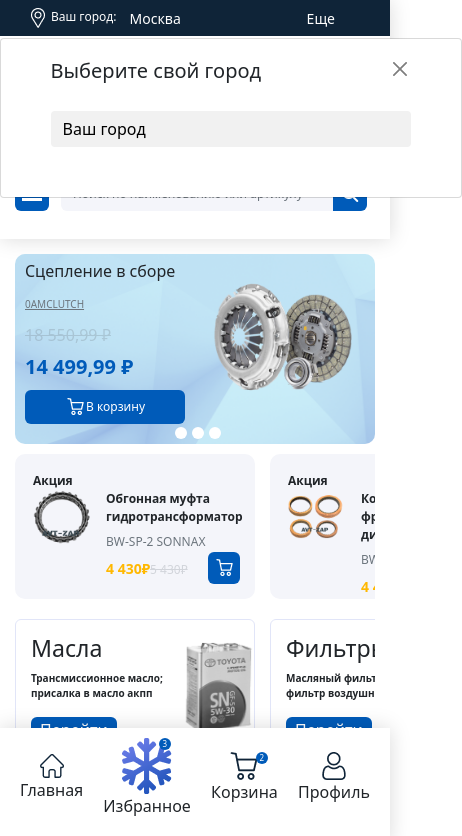
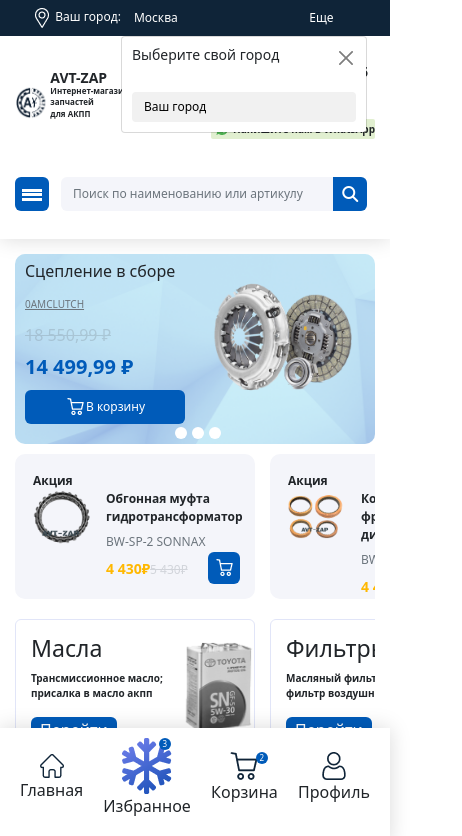
Before and after one commit to LidiyaKocherzhuk/HomeworkOkten, a plain HTML site: page finalProject/finalProject.html in a window 390 px wide. Both pictures are taken after a click on the button "Москва". Shown: the top 836 px of the page, 462 px wide, since content can reach past the window. Drawn offline with nearby package versions, Linux system fonts and the light colour scheme; files whose address does not match are found by name.

Commit message:
final project06.11 modal menu

```diff
--- a/finalProject/finalProject.css
+++ b/finalProject/finalProject.css
@@ -95,7 +95,7 @@
     border-top: none!important;
 }
 .header__nav_left button{
-    font-size: 14px!important;
+    font-size: 14px;
 }
 .btn-secondary{
     background: none!important;
--- a/finalProject/finalProject.html
+++ b/finalProject/finalProject.html
@@ -27,17 +27,17 @@
                         <img src="img/placeholder%201.png" alt="placeholder">
                         Ваш город:</p>
                     <div class="dropdown">
-                        <button class="btn dropdown-toggle text-white" type="button" id="dropdownMenuButton" data-bs-toggle="dropdown" aria-expanded="false">
+                        <button class="btn dropdown-toggle text-white fs_m12" type="button" id="dropdownMenuButton" data-bs-toggle="dropdown" aria-expanded="false">
                             Москва
                         </button>
                         <ul class="dropdown-menu modal-menu col-3" aria-labelledby="dropdownMenuButton1">
                             <li class="d-flex justify-content-between">
-                                <h5>Выберите свой город</h5>
+                                <h5 class="fs_m14">Выберите свой город</h5>
                                 <button type="button" class="btn-close"
                                         aria-label="Close"></button>
                             </li>
                             <li>
-                                <select class="form-select  text-black" aria-label="Default select">
+                                <select class="form-select text-black fs_m12" aria-label="Default select">
                                     <option selected>Ваш город</option>
                                     <option class="text-black" value="2">Санкт-Петербург</option>
                                     <option class="text-black" value="3">Краснодар</option>
--- a/finalProject/finalProject_media.css
+++ b/finalProject/finalProject_media.css
@@ -25,7 +25,10 @@
         row-gap: unset;
     }
 
-
+    .modal-menu{
+        width: 300%;
+        padding: 10px;
+    }
     .header__contacts,
     .header__katalog{
         padding: 0 15px ;
```
